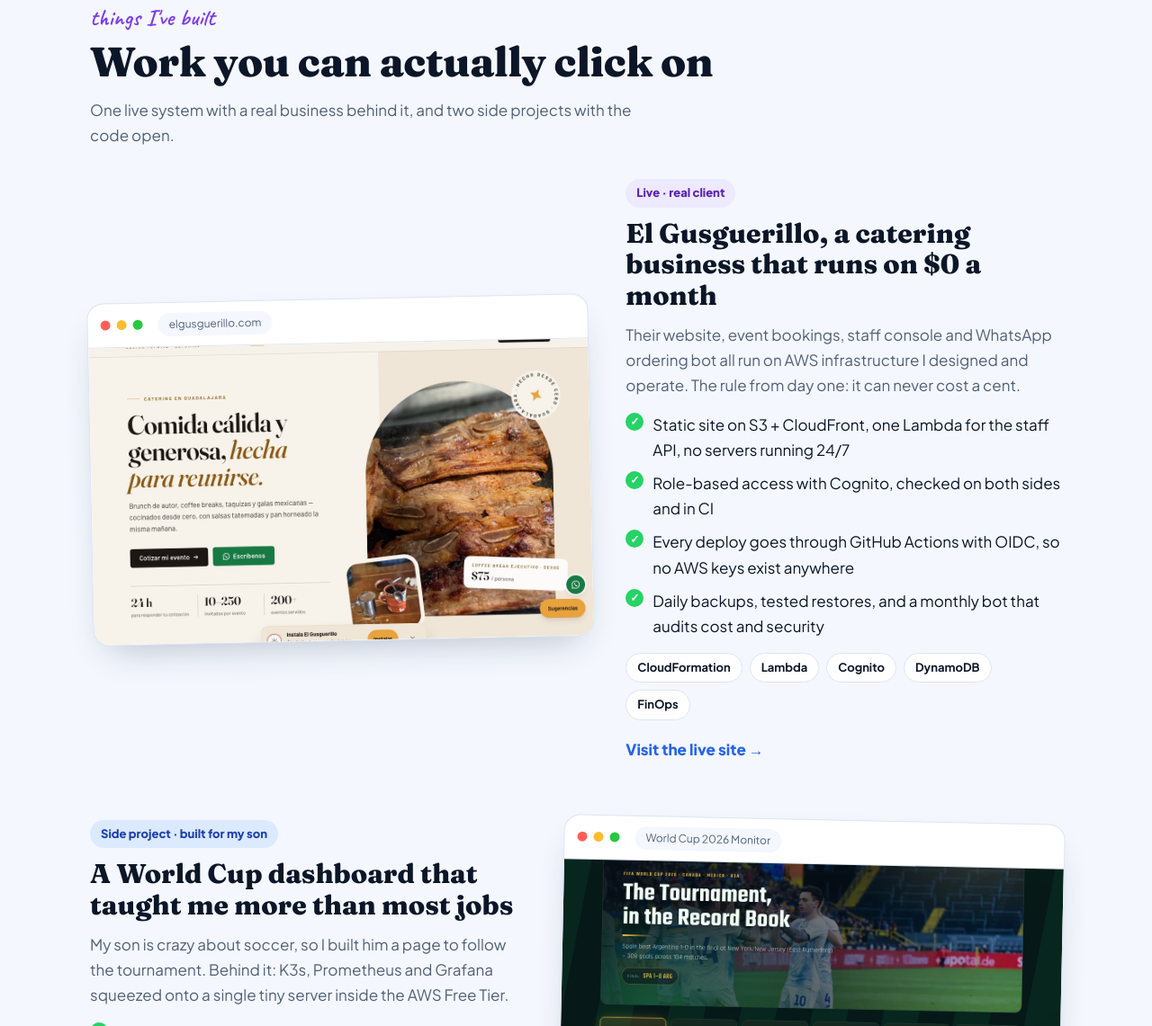
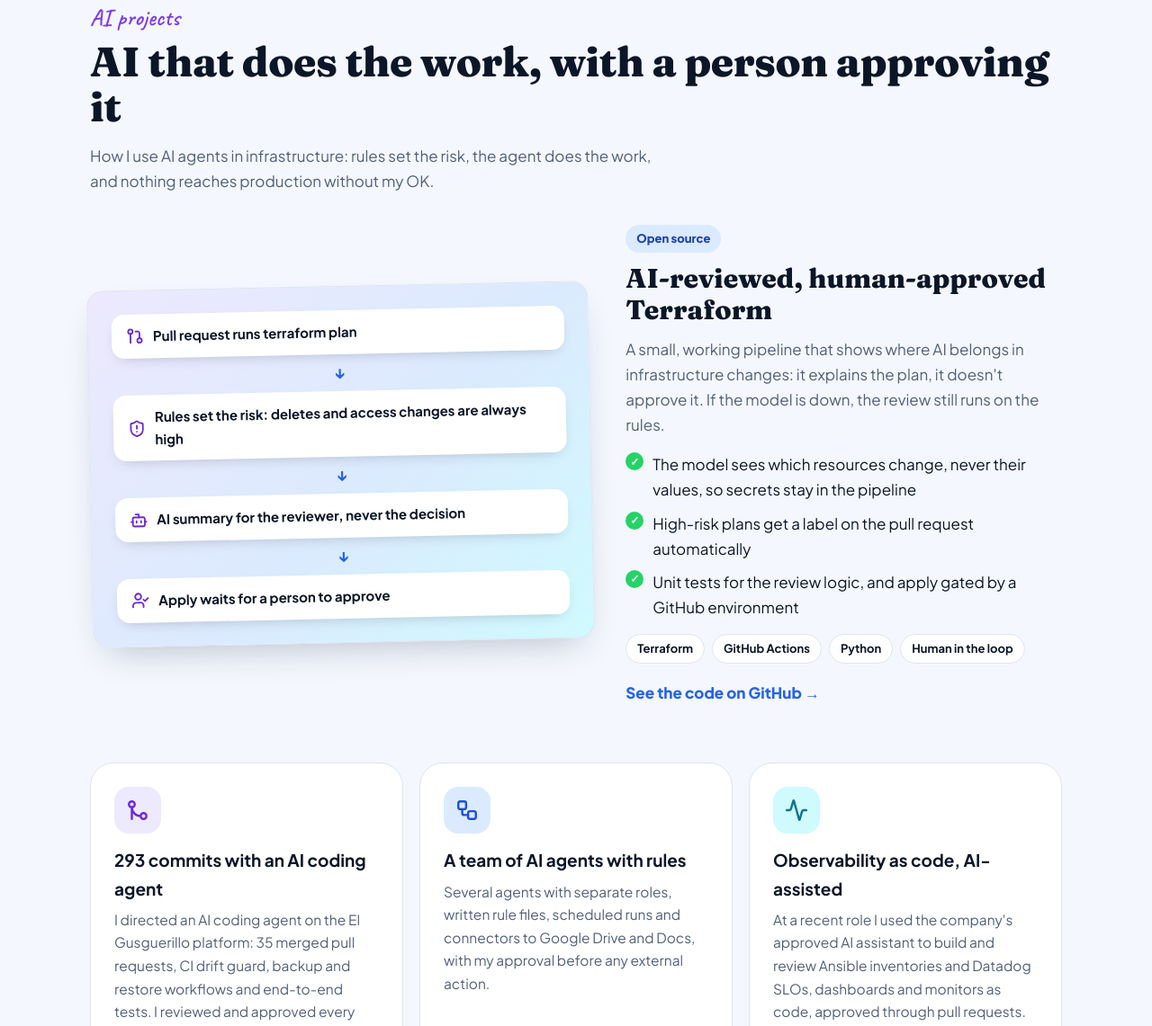
Before and after one commit to devopsdesign/devopsdesign.github.io, a plain HTML site: page index.html in a window 1280 px wide. Shown: the part 1426-2567 px from the top of the page at 90% size. Drawn offline with nearby package versions, Linux system fonts and the light colour scheme.

Commit message:
Add AI projects section with the AI-gated Terraform demo
Co-Authored-By: Claude Opus 5.5 <noreply@anthropic.com>
Claude-Session: https://claude.ai/code/session_01LviLHq9W2c3cHjPUvRWdjZ

```diff
--- a/index.html
+++ b/index.html
@@ -266,6 +266,46 @@ footer{padding:34px 0 90px;text-align:center;color:var(--soft);font-size:14px}
   </div>
 </section>
 
+<section id="ai" style="padding-top:20px">
+  <div class="wrap">
+    <span class="kicker">AI projects</span>
+    <h2>AI that does the work, with a person approving it</h2>
+    <p class="intro">How I use AI agents in infrastructure: rules set the risk, the agent does the work, and nothing reaches production without my OK.</p>
+
+    <div class="project">
+      <div class="shot diagram">
+        <div class="flow">
+          <div class="node"><i data-lucide="git-pull-request" class="i"></i>Pull request runs terraform plan</div>
+          <div class="arrow">↓</div>
+          <div class="node"><i data-lucide="shield-alert" class="i"></i>Rules set the risk: deletes and access changes are always high</div>
+          <div class="arrow">↓</div>
+          <div class="node"><i data-lucide="bot" class="i"></i>AI summary for the reviewer, never the decision</div>
+          <div class="arrow">↓</div>
+          <div class="node"><i data-lucide="user-check" class="i"></i>Apply waits for a person to approve</div>
+        </div>
+      </div>
+      <div>
+        <span class="label t">Open source</span>
+        <h3>AI-reviewed, human-approved Terraform</h3>
+        <p>A small, working pipeline that shows where AI belongs in infrastructure changes: it explains the plan, it doesn't approve it. If the model is down, the review still runs on the rules.</p>
+        <ul class="ticks">
+          <li>The model sees which resources change, never their values, so secrets stay in the pipeline</li>
+          <li>High-risk plans get a label on the pull request automatically</li>
+          <li>Unit tests for the review logic, and apply gated by a GitHub environment</li>
+        </ul>
+        <div class="chips"><span class="chip">Terraform</span><span class="chip">GitHub Actions</span><span class="chip">Python</span><span class="chip">Human in the loop</span></div>
+        <a class="more" href="https://github.com/devopsdesign/ai-gated-terraform" target="_blank" rel="noopener">See the code on GitHub →</a>
+      </div>
+    </div>
+
+    <div class="cards">
+      <div class="card"><div class="ico"><i data-lucide="git-merge" class="i"></i></div><h3>293 commits with an AI coding agent</h3><p>I directed an AI coding agent on the El Gusguerillo platform: 35 merged pull requests, CI drift guard, backup and restore workflows and end-to-end tests. I reviewed and approved every merge.</p></div>
+      <div class="card"><div class="ico"><i data-lucide="workflow" class="i"></i></div><h3>A team of AI agents with rules</h3><p>Several agents with separate roles, written rule files, scheduled runs and connectors to Google Drive and Docs, with my approval before any external action.</p></div>
+      <div class="card"><div class="ico"><i data-lucide="activity" class="i"></i></div><h3>Observability as code, AI-assisted</h3><p>At a recent role I used the company's approved AI assistant to build and review Ansible inventories and Datadog SLOs, dashboards and monitors as code, approved through pull requests.</p></div>
+    </div>
+  </div>
+</section>
+
 <section id="work" style="padding-top:20px">
   <div class="wrap">
     <span class="kicker">things I've built</span>
```
